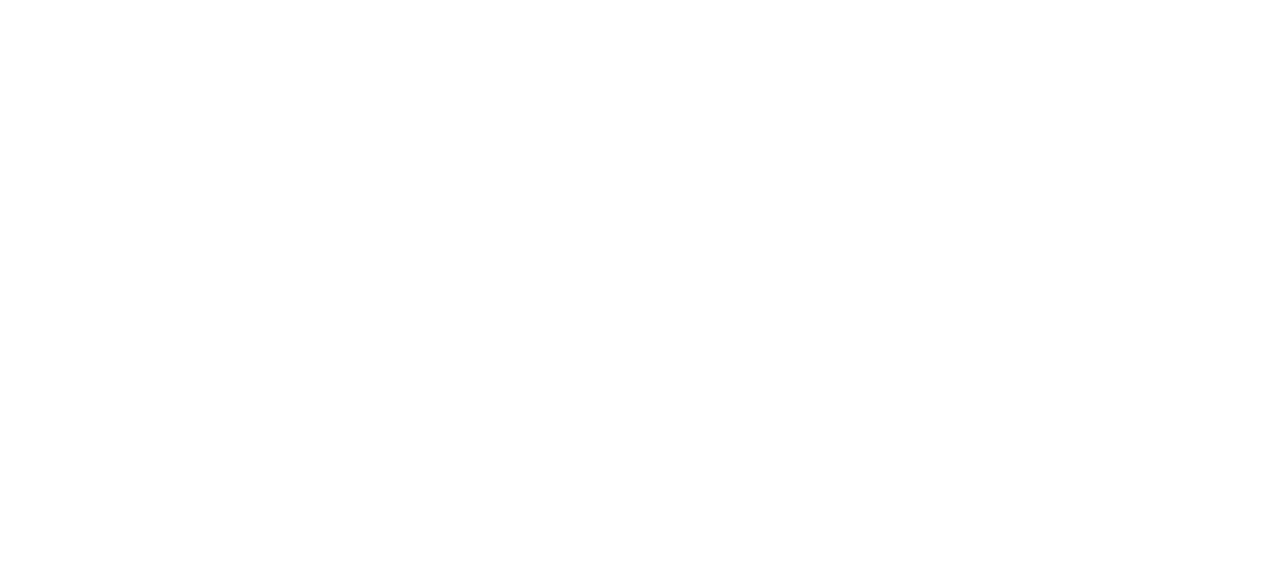
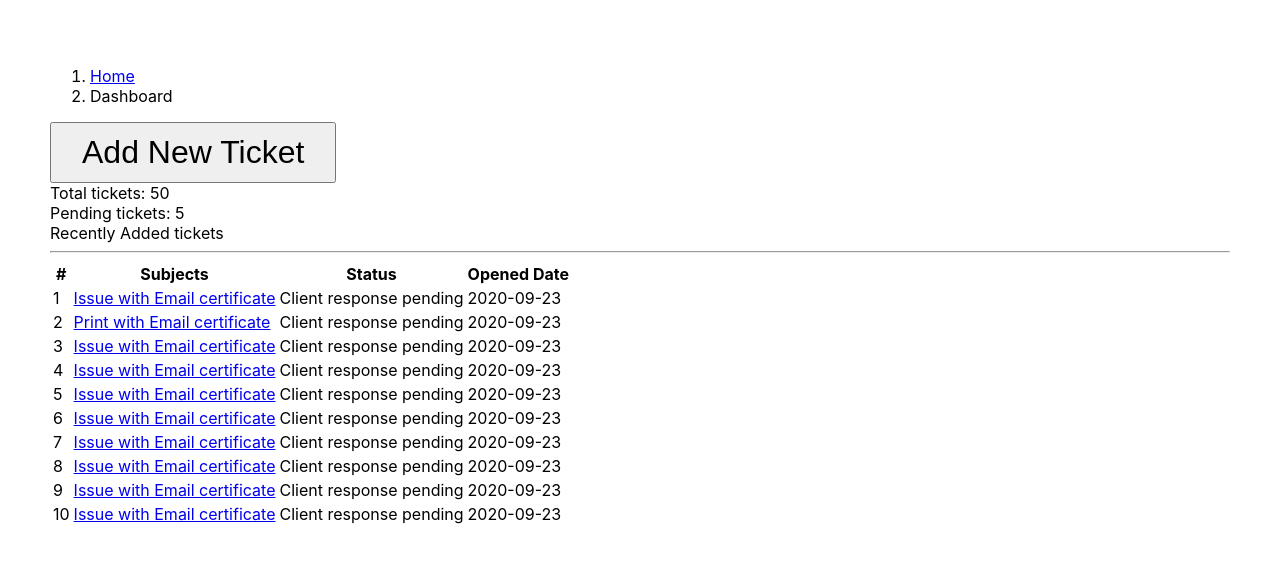
Before and after one commit to Abhilashkumar-creator/crmfront, a React (Create React App) app: page /dashboard in a window 1280 px wide. Before the commit this address had no page. Shown: the top 562 px of the page. Built offline with nearby package versions, Linux system fonts and the light colour scheme.

Commit message:
Dashboard

```diff
--- a/src/App.js
+++ b/src/App.js
@@ -8,6 +8,7 @@
 import useForm from './useForm'
 import SignUp from "./SignUp";
 import Forgotpassword from "./Forgotpassword";
+import { Dashboard } from "./dashboard";
 const App = () => {
   return (
     <div style={styles.app}>
@@ -18,6 +19,7 @@
           <Route path="/LoginPage" element={<SimpleFormExample/>} />
           <Route path="/signup" element={<SignUp/>} />
           <Route path="/Forgotpassword" element={<Forgotpassword/>}/>
+          <Route path="/dashboard" element={<Dashboard/>}/>
           </Routes>
       </Router>
 
--- a/src/LoginPage.js
+++ b/src/LoginPage.js
@@ -13,6 +13,7 @@
 import { createTheme, ThemeProvider } from '@mui/material/styles';
 import Avatar from '@mui/material/Avatar';
 import LockOutlinedIcon from '@mui/icons-material/LockOutlined';
+import { useNavigate } from 'react-router-dom';
 
 const theme = createTheme();
 
@@ -28,8 +29,9 @@
   //Custom hook call
   const {handleChange, values,errors,handleSubmit} = useForm(formLogin);
 
+  const navigate = useNavigate();
+  return (
 
-  return (
     <div className="App">
         <ThemeProvider theme={theme}>
         <Container component="main" maxWidth="xs">
@@ -63,7 +65,7 @@
               control={<Checkbox value="remember" color="primary" />}
               label="Remember me"
             />
-        <Button variant="contained" sx={{ mt: 3, mb: 2 }}> Sign In </Button>
+        <Button variant="contained" sx={{ mt: 3, mb: 2 }} onClick={() => navigate("/dashboard")}> Sign In </Button>
         <Grid container>
               <Grid item xs>
                 <Link href="./Forgotpassword" variant="body2">
--- /dev/null
+++ b/src/dashboard.js
@@ -0,0 +1,96 @@
+import React from "react";
+import { Container, Row, Col, Button } from "react-bootstrap";
+import { Table } from "react-bootstrap";
+import { Breadcrumb } from "react-bootstrap";
+import PropTypes from "prop-types";
+import tickets from './tickets.json';
+
+import { Link } from "react-router-dom";
+
+export const Dashboard = () => {
+  return (
+    <Container>
+    <Row>
+        <Col>
+          <PageBreadCrumb page="Dashboard" />
+        </Col>
+    </Row>
+    <Row>
+        <Col className="text-center mt-5 mb-2">
+        <Link to="/add-ticket">
+            <Button
+              variant="info"
+              style={{ fontSize: "2rem", padding: "10px 30px" }}
+            >
+              Add New Ticket
+            </Button>
+          </Link>
+        </Col>
+      </Row>
+      <Row>
+        <Col className="text-center  mb-2">
+          <div>Total tickets: 50</div>
+          <div>Pending tickets: 5</div>
+        </Col>
+      </Row>
+      <Row>
+        <Col className="mt-2">Recently Added tickets</Col>
+      </Row>
+      <hr />
+
+      <Row>
+        <Col className="recent-ticket">
+          <TicketTable tickets={tickets} />
+        </Col>
+      </Row>
+    </Container>
+  );
+};
+
+export const TicketTable = ({ tickets }) => {
+    return (
+      <Table striped bordered hover>
+        <thead>
+          <tr>
+            <th>#</th>
+            <th>Subjects</th>
+            <th>Status</th>
+            <th>Opened Date</th>
+          </tr>
+        </thead>
+        <tbody>
+          {tickets.length ? (
+            tickets.map((row) => (
+              <tr key={row.id}>
+                <td>{row.id}</td>
+                <td>
+                  <Link to={`/tickets/${row.id}`}>{row.subject}</Link>
+                </td>
+                <td>{row.status}</td>
+                <td>{row.addedAt}</td>
+              </tr>
+            ))
+          ) : (
+            <tr>
+              <td colSpan="4" className="text-center">
+                No ticket show{" "}
+              </td>
+            </tr>
+          )}
+        </tbody>
+      </Table>
+    );
+  };
+
+  TicketTable.propTypes = {
+    tickets: PropTypes.array.isRequired,
+  };
+
+ export const PageBreadCrumb = ({ page }) => {
+  return (
+    <Breadcrumb>
+      <Breadcrumb.Item href="/">Home</Breadcrumb.Item>
+      <Breadcrumb.Item active>{page}</Breadcrumb.Item>
+    </Breadcrumb>
+  );
+};
--- /dev/null
+++ b/src/tickets.json
@@ -0,0 +1,79 @@
+[
+    {
+      "id": 1,
+      "subject": "Issue with Email certificate",
+      "status": "Client response pending",
+      "addedAt": "2020-09-23",
+      "history": [
+        {
+          "date": "2020-09-08",
+          "message": "sfsf",
+          "messageBy": "client"
+        },
+        {
+          "date": "2020-09-08",
+          "message": "sfsfdsf",
+          "messageBy": "operator"
+        },
+        {
+          "date": "2020-09-08",
+          "message": "sfsfdsds",
+          "messageBy": "client"
+        }
+      ]
+    },
+    {
+      "id": 2,
+      "subject": "Print with Email certificate",
+      "status": "Client response pending",
+      "addedAt": "2020-09-23"
+    },
+    {
+      "id": 3,
+      "subject": "Issue with Email certificate",
+      "status": "Client response pending",
+      "addedAt": "2020-09-23"
+    },
+    {
+      "id": 4,
+      "subject": "Issue with Email certificate",
+      "status": "Client response pending",
+      "addedAt": "2020-09-23"
+    },
+    {
+      "id": 5,
+      "subject": "Issue with Email certificate",
+      "status": "Client response pending",
+      "addedAt": "2020-09-23"
+    },
+    {
+      "id": 6,
+      "subject": "Issue with Email certificate",
+      "status": "Client response pending",
+      "addedAt": "2020-09-23"
+    },
+    {
+      "id": 7,
+      "subject": "Issue with Email certificate",
+      "status": "Client response pending",
+      "addedAt": "2020-09-23"
+    },
+    {
+      "id": 8,
+      "subject": "Issue with Email certificate",
+      "status": "Client response pending",
+      "addedAt": "2020-09-23"
+    },
+    {
+      "id": 9,
+      "subject": "Issue with Email certificate",
+      "status": "Client response pending",
+      "addedAt": "2020-09-23"
+    },
+    {
+      "id": 10,
+      "subject": "Issue with Email certificate",
+      "status": "Client response pending",
+      "addedAt": "2020-09-23"
+    }
+  ]
```
